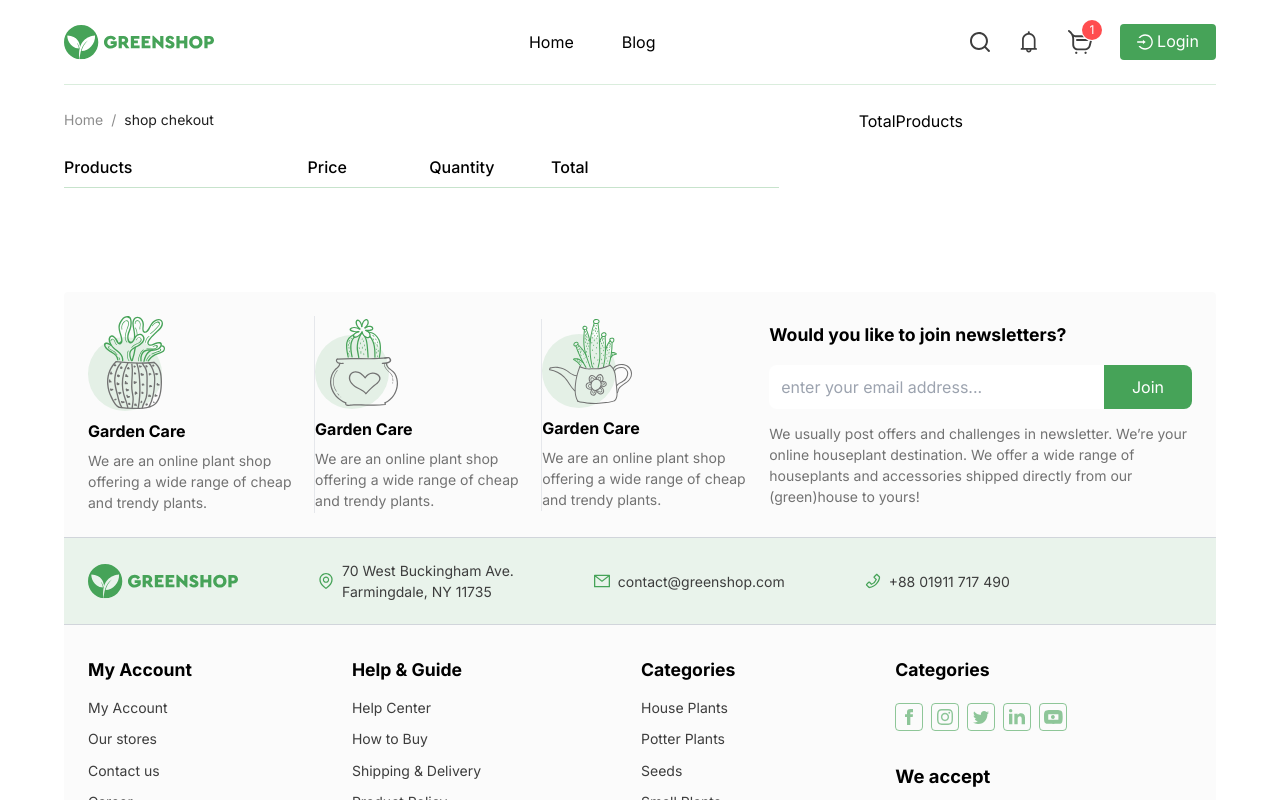
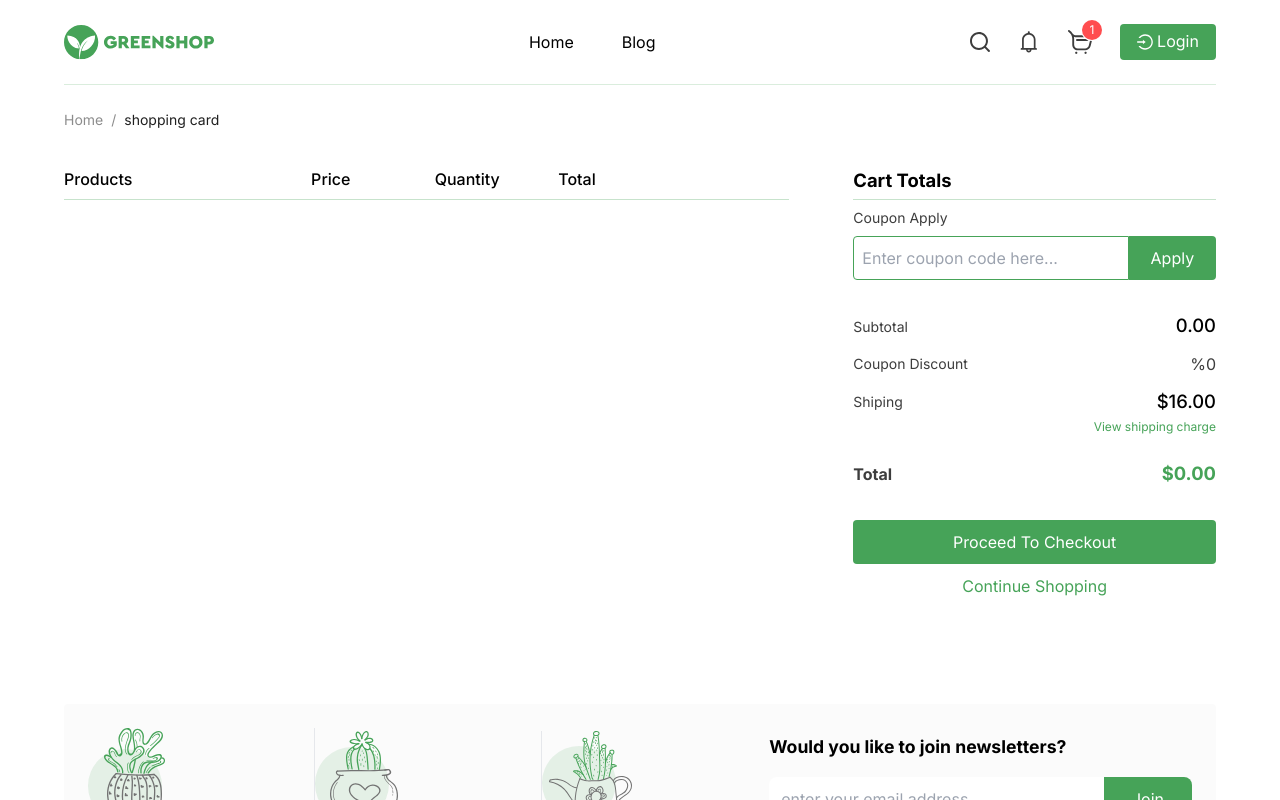
Before and after one commit to Muhammadrahimw/GreenShop, a React (Vite) app: page /plant/shopping in a window 1280 px wide. Shown: the top 800 px of the page. Built offline with nearby package versions, Linux system fonts and the light colour scheme.

Commit message:
added shopping section

```diff
--- a/src/@types/index.tsx
+++ b/src/@types/index.tsx
@@ -17,6 +17,7 @@ export interface PlantTypes {
 	views: number;
 	__v: number;
 	_id: string;
+	count?: number;
 }
 
 export interface CategoriesTypes {
@@ -40,3 +41,13 @@ export interface DataType {
 	isError: boolean;
 	data?: PlantTypes;
 }
+
+export interface couponType {
+	data: {
+		code: string;
+		discount_for: number;
+		id: number;
+		title: string;
+	};
+	message: string;
+}
--- /dev/null
+++ b/src/components/shopping/index.tsx
@@ -0,0 +1,101 @@
+import {useRef} from "react";
+import {PlantTypes} from "../../@types";
+import {useReduxSelector} from "../../hooks/useRedux";
+import ShopProductCard from "./products";
+import {useGetCoupon} from "../../hooks/useQuery/useQueryAction";
+import {LoadingOutlined} from "@ant-design/icons";
+
+const ShoppingComponent = () => {
+	let {shop} = useReduxSelector((state) => state.shopSLice);
+
+	let totalPrice = shop.reduce((acc: number, value: PlantTypes) => {
+		return acc + value.price * Number(value.count);
+	}, 0);
+
+	let couponRef = useRef<HTMLInputElement>(null);
+
+	let {mutate} = useGetCoupon();
+
+	let {coupon, isLoading} = useReduxSelector((state) => state.couponSlice);
+
+	let getCoupon = () => {
+		const coupon_code: string = couponRef.current?.value as string;
+		let newDataCoupon = {coupon_code};
+		if (coupon_code.trim()) {
+			mutate(newDataCoupon);
+		}
+	};
+
+	let discountCouponPrice = (totalPrice / 100) * coupon;
+
+	return (
+		<div className="grid grid-cols-[2fr_1fr] gap-[4em] mt-3">
+			<div>
+				<div className="grid grid-cols-6 gap-4 pb-2 mt-6 font-medium border-b border-opacity-30 border-primary">
+					<div className="col-span-2">Products</div>
+					<div>Price</div>
+					<div>Quantity</div>
+					<div>Total</div>
+				</div>
+				<div>
+					{shop.map((value: PlantTypes) => (
+						<ShopProductCard key={value._id} {...value} />
+					))}
+				</div>
+			</div>
+			<div className="mt-6">
+				<p className="text-[1.15em] font-bold pb-1 border-b border-opacity-30 border-primary">
+					Cart Totals
+				</p>
+				<p className="text-sm text-[#3D3D3D] mt-2">Coupon Apply</p>
+				<div className="flex items-center justify-between mt-2 mb-8 h-11">
+					<input
+						type="text"
+						className="w-full h-full pl-2 border rounded-l outline-none border-primary"
+						placeholder="Enter coupon code here..."
+						ref={couponRef}
+					/>
+					<button
+						onClick={() => getCoupon()}
+						type="button"
+						className="w-[7.25em] h-full rounded-r text-white bg-primary">
+						{isLoading ? <LoadingOutlined className="mb-1 text-xl" /> : `Apply`}
+					</button>
+				</div>
+				<div className="flex items-center justify-between gap-2">
+					<p className="text-sm text-[#3D3D3D]">Subtotal</p>
+					<p className="text-[1.15em] font-medium">{totalPrice.toFixed(2)}</p>
+				</div>
+				<div className="flex items-center justify-between gap-2 mt-3">
+					<p className="text-sm text-[#3D3D3D]">Coupon Discount</p>
+					<p className="text-[#3D3D3D]">%{coupon}</p>
+				</div>
+				<div className="flex items-center justify-between gap-2 mt-3">
+					<p className="text-sm text-[#3D3D3D]">Shiping</p>
+					<p className="text-[1.15em] font-medium">$16.00</p>
+				</div>
+				<p className="mt-1 text-xs cursor-pointer text-primary text-end">
+					View shipping charge
+				</p>
+				<div className="flex items-center justify-between gap-2 mt-6">
+					<p className="font-bold text-[#3D3D3D]">Total</p>
+					<p className="text-[1.15em] font-bold text-primary">
+						${(totalPrice - discountCouponPrice).toFixed(2)}
+					</p>
+				</div>
+				<button
+					type="button"
+					className="block w-full mt-8 text-white rounded h-11 bg-primary">
+					Proceed To Checkout
+				</button>
+				<button
+					type="button"
+					className="block w-full rounded text-primary h-11">
+					Continue Shopping
+				</button>
+			</div>
+		</div>
+	);
+};
+
+export default ShoppingComponent;
--- a/src/components/shopping/products/index.tsx
+++ b/src/components/shopping/products/index.tsx
@@ -1,18 +1,60 @@
-import BreadcrumbItem from "../../../generic/breadCrumb";
+import type {FC} from "react";
+import {PlantTypes} from "../../../@types";
+import {DeleteOutlined} from "@ant-design/icons";
+import {useReduxDispatch} from "../../../hooks/useRedux";
+import {
+	decrementProductShop,
+	deleteProductShop,
+	incrementProductShop,
+} from "../../../redux/shop-slice";
 
-const ShoppingProducts = () => {
+const ShopProductCard: FC<PlantTypes> = ({
+	main_image,
+	title,
+	price,
+	_id,
+	count,
+}) => {
+	let dispatch = useReduxDispatch();
+
 	return (
-		<div>
-			<BreadcrumbItem pathTitle="shop chekout" />
-			<div className="grid grid-cols-6 gap-4 pb-2 mt-6 font-medium border-b border-opacity-30 border-primary">
-				<div className="col-span-2">Products</div>
-				<div>Price</div>
-				<div>Quantity</div>
-				<div>Total</div>
+		<div className="grid items-center grid-cols-6 gap-4 p-2 my-3 bg-[#FBFBFB]">
+			<div className="flex items-center col-span-2 gap-2">
+				<img className="w-[4em] h-[4em] object-cover" src={main_image} alt="" />
+				<div>
+					<p className="font-medium">{title}</p>
+					<p className="text-[#727272] text-xs">
+						SKU: <span className="text-[#4b4b4b]">{_id}</span>
+					</p>
+				</div>
 			</div>
-			<div className="grid grid-cols-6 gap-4 pb-2"></div>
+			<p className="text-[#727272]">${price}</p>
+			<div className="flex items-center gap-2">
+				<div
+					onClick={() => dispatch(incrementProductShop(_id))}
+					className="flex items-center justify-center w-6 h-6 text-white rounded-full cursor-pointer bg-primary">
+					<p className="text-xl">+</p>
+				</div>
+				<span>{count}</span>
+				<div
+					onClick={() => dispatch(decrementProductShop(_id))}
+					className={`flex items-center justify-center w-6 h-6 text-white rounded-full cursor-pointer ${
+						count === 1 ? `bg-[#77c283]` : `bg-primary`
+					}`}>
+					<p className="text-xl">-</p>
+				</div>
+			</div>
+			<p className="font-bold text-primary">
+				${(price * Number(count)).toFixed(2)}
+			</p>
+			<div>
+				<DeleteOutlined
+					onClick={() => dispatch(deleteProductShop(_id))}
+					className="text-xl text-[#727272] cursor-pointer"
+				/>
+			</div>
 		</div>
 	);
 };
 
-export default ShoppingProducts;
+export default ShopProductCard;
--- a/src/hooks/useQuery/useQueryAction/index.ts
+++ b/src/hooks/useQuery/useQueryAction/index.ts
@@ -0,0 +1,23 @@
+import {useMutation} from "react-query";
+import {useAxios} from "../../useAxios";
+import {useReduxDispatch} from "../../useRedux";
+import {setCoupon, setIsLoading} from "../../../redux/coupon-slice";
+import {couponType} from "../../../@types";
+
+const useGetCoupon = () => {
+	const axios = useAxios();
+	const dispatch = useReduxDispatch();
+	return useMutation({
+		mutationFn: (data: object) => {
+			dispatch(setIsLoading());
+			return axios({url: `/features/coupon`, body: data, params: data});
+		},
+		onSuccess: (data: couponType) => {
+			dispatch(setIsLoading());
+			dispatch(setCoupon(data.data.discount_for));
+		},
+		onError: () => alert(`coupon is not defined`),
+	});
+};
+
+export {useGetCoupon};
--- a/src/pages/shopping/index.tsx
+++ b/src/pages/shopping/index.tsx
@@ -1,11 +1,11 @@
-import ShoppingProducts from "../../components/shopping/products";
-import TotalProducts from "../../components/shopping/totalProducts";
+import ShoppingComponent from "../../components/shopping";
+import BreadcrumbItem from "../../generic/breadCrumb";
 
 const Shopping = () => {
 	return (
-		<section className="grid grid-cols-[2fr_1fr] gap-[5em] mt-6">
-			<ShoppingProducts />
-			<TotalProducts />
+		<section className="mt-6">
+			<BreadcrumbItem pathTitle="shopping card" />
+			<ShoppingComponent />
 		</section>
 	);
 };
--- /dev/null
+++ b/src/redux/coupon-slice/index.ts
@@ -0,0 +1,27 @@
+import {createSlice} from "@reduxjs/toolkit";
+
+interface initialStateType {
+	isLoading: boolean;
+	coupon: number;
+}
+
+const initialState: initialStateType = {
+	isLoading: false,
+	coupon: 0,
+};
+
+const couponSlice = createSlice({
+	name: "coupon",
+	initialState,
+	reducers: {
+		setCoupon(state, {payload}) {
+			state.coupon = payload;
+		},
+		setIsLoading(state) {
+			state.isLoading = !state.isLoading;
+		},
+	},
+});
+
+export const {setCoupon, setIsLoading} = couponSlice.actions;
+export default couponSlice.reducer;
--- a/src/redux/shop-slice/index.ts
+++ b/src/redux/shop-slice/index.ts
@@ -1,11 +1,54 @@
 import {createSlice} from "@reduxjs/toolkit";
+import {getStore, setStore} from "../../components/store";
+import {PlantTypes} from "../../@types";
 
 const initialState = {
-	shop: [],
+	shop: getStore(`shop`) || [],
 };
 
 export const shopSLice = createSlice({
 	name: "shop",
 	initialState,
-	reducers: {},
+	reducers: {
+		getProductShop(state, {payload}) {
+			let checkingProducts = state.shop.some(
+				(value: PlantTypes) => value._id === payload._id
+			);
+			if (!checkingProducts) {
+				payload = {...payload, count: 1};
+				state.shop = [...state.shop, payload];
+				setStore(`shop`, state.shop);
+			}
+		},
+		deleteProductShop(state, {payload}) {
+			state.shop = state.shop.filter(
+				(value: PlantTypes) => value._id !== payload
+			);
+			setStore(`shop`, state.shop);
+		},
+		incrementProductShop(state, {payload}) {
+			let incrementIndex = state.shop.findIndex(
+				(value: PlantTypes) => value._id === payload
+			);
+			state.shop[incrementIndex].count += 1;
+			setStore(`shop`, state.shop);
+		},
+		decrementProductShop(state, {payload}) {
+			let decrementIndex = state.shop.findIndex(
+				(value: PlantTypes) => value._id === payload
+			);
+			state.shop[decrementIndex].count > 1
+				? (state.shop[decrementIndex].count -= 1)
+				: "";
+			setStore(`shop`, state.shop);
+		},
+	},
 });
+
+export const {
+	getProductShop,
+	deleteProductShop,
+	incrementProductShop,
+	decrementProductShop,
+} = shopSLice.actions;
+export default shopSLice.reducer;
--- a/src/redux/store.ts
+++ b/src/redux/store.ts
@@ -1,8 +1,10 @@
 import {configureStore} from "@reduxjs/toolkit";
 import modalSlice from "./modal-slice";
+import shopSLice from "./shop-slice";
+import couponSlice from "./coupon-slice";
 
 export let store = configureStore({
-	reducer: {modalSlice},
+	reducer: {modalSlice, shopSLice, couponSlice},
 });
 
 export type DispatchType = typeof store.dispatch;
```
Also changed, not shown: src/components/plantStore/products/index.tsx (+12 -5 lines).
